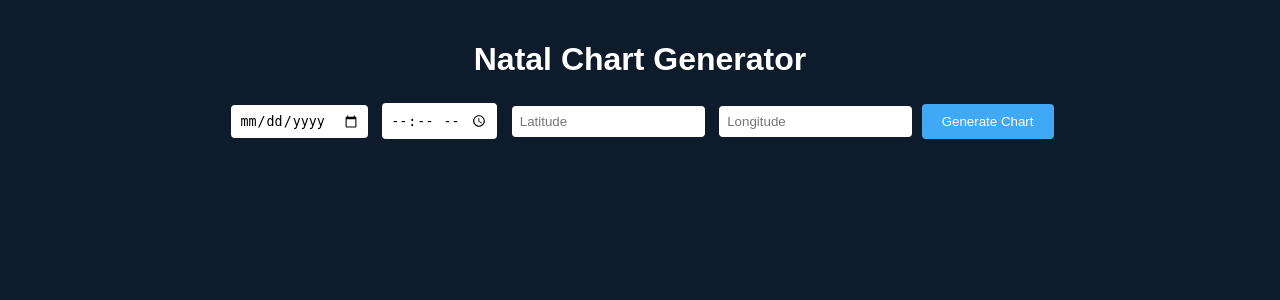
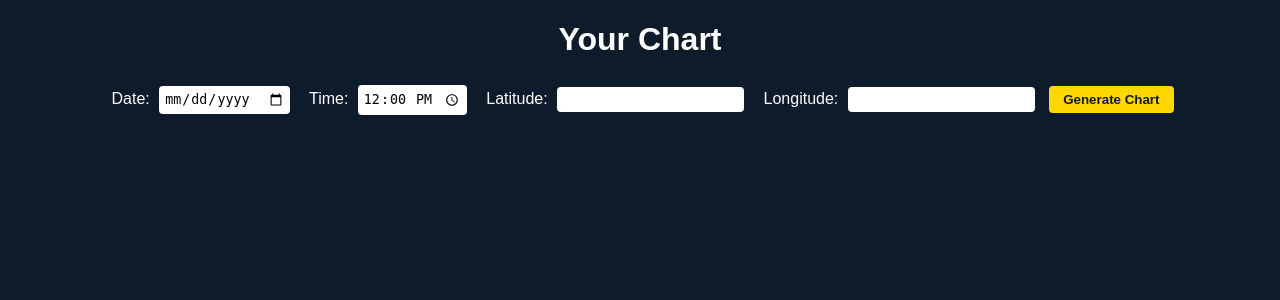
Before and after one commit to megwilkins/natal-chart-website, a Flask app: page / in a window 1280 px wide. Shown: the top 300 px of the page. Run offline with Flask 2, Linux system fonts and the light colour scheme.

Commit message:
Update index.html

```diff
--- a/templates/index.html
+++ b/templates/index.html
@@ -5,65 +5,62 @@
   <title>Natal Chart Generator</title>
   <style>
     body {
+      font-family: Arial, sans-serif;
       background-color: #0d1b2a;
       color: white;
-            font-family: Arial, sans-serif;
       text-align: center;
-            margin: 0;
-            padding: 20px;
     }
-        h1 { margin-bottom: 20px; }
-        form { margin-bottom: 20px; }
+    form {
+      margin: 20px auto;
+    }
+    label {
+      margin: 0 5px;
+    }
     input {
       margin: 5px;
-            padding: 8px;
+      padding: 5px;
       border-radius: 4px;
       border: none;
     }
     button {
-            padding: 10px 20px;
-            background-color: #3FA9F5;
-            color: white;
+      padding: 6px 14px;
       border: none;
       border-radius: 4px;
+      background: gold;
+      color: #0d1b2a;
+      font-weight: bold;
       cursor: pointer;
     }
-        table {
-            margin: 20px auto;
-            border-collapse: collapse;
-            font-family: monospace;
-            font-size: 16px;
+    button:hover {
+      background: orange;
     }
-        td {
-            padding: 4px 12px;
+    .chart-container {
+      margin-top: 20px;
     }
   </style>
 </head>
 <body>
-    <h1>Natal Chart Generator</h1>
-    <form method="post">
+  <h1>Your Chart</h1>
+  <form method="POST">
+    <label>Date:
       <input type="date" name="date" required>
-        <input type="time" name="time" step="60" required>
-        <input type="number" step="any" name="latitude" placeholder="Latitude" required>
-        <input type="number" step="any" name="longitude" placeholder="Longitude" required>
+    </label>
+    <label>Time:
+      <input type="time" name="time" value="12:00">
+    </label>
+    <label>Latitude:
+      <input type="text" name="latitude" required>
+    </label>
+    <label>Longitude:
+      <input type="text" name="longitude" required>
+    </label>
     <button type="submit">Generate Chart</button>
   </form>
 
-    {% if chart_url %}
-        <h2>Your Chart</h2>
-        <img src="{{ chart_url }}" alt="Natal Chart" width="600">
+  <div class="chart-container">
+    {% if request.method == "POST" %}
+      <img src="{{ url_for('index') }}" alt="Natal Chart">
     {% endif %}
-
-    {% if planet_table %}
-        <h3>Planetary Positions</h3>
-        <table>
-            {% for symbol, position, name in planet_table %}
-            <tr>
-                <td>{{ symbol }}</td>
-                <td>{{ position }}</td>
-            </tr>
-            {% endfor %}
-        </table>
-    {% endif %}
+  </div>
 </body>
 </html>
```
Lines whose indentation alone changed are shown as unchanged.
